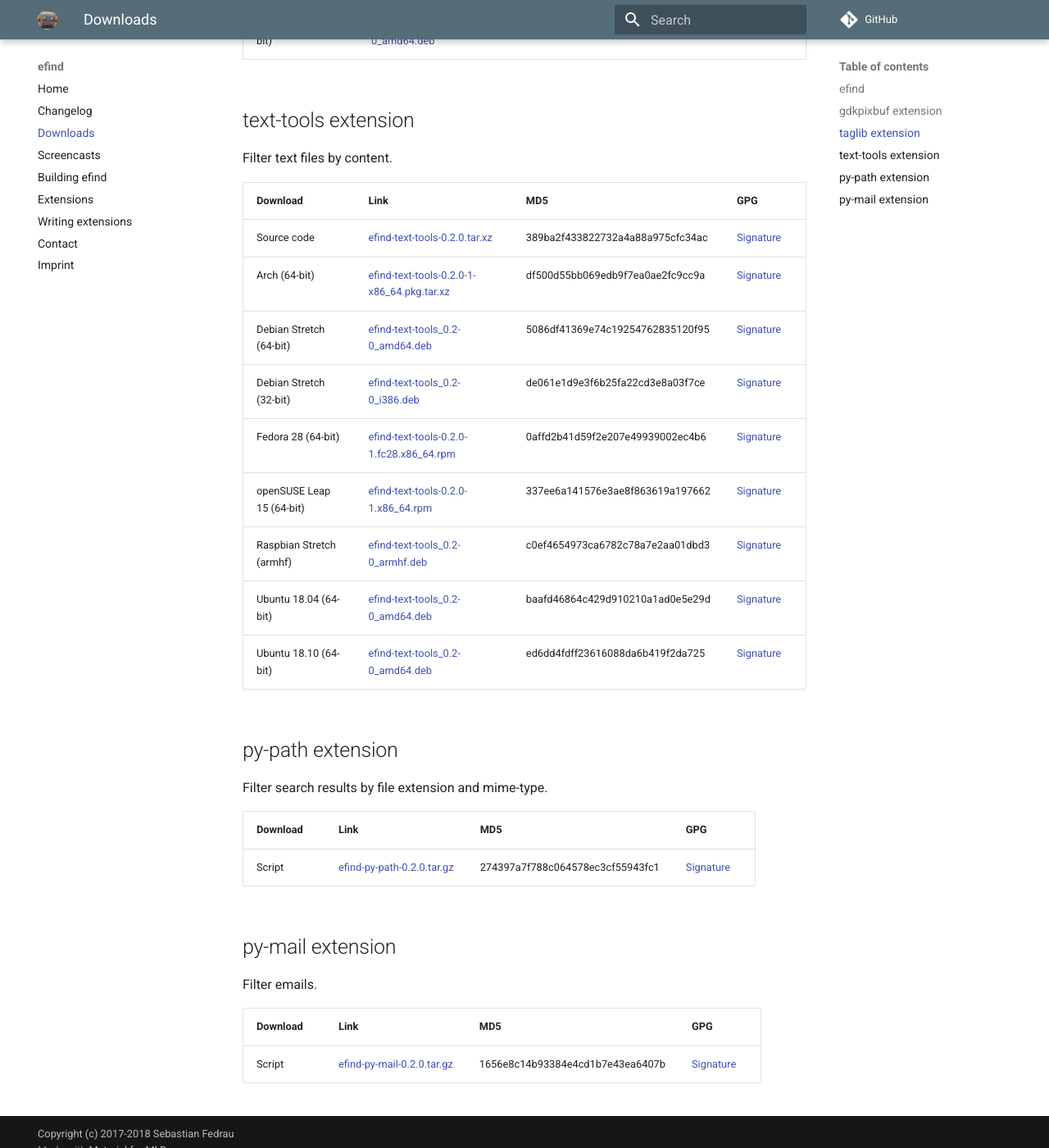
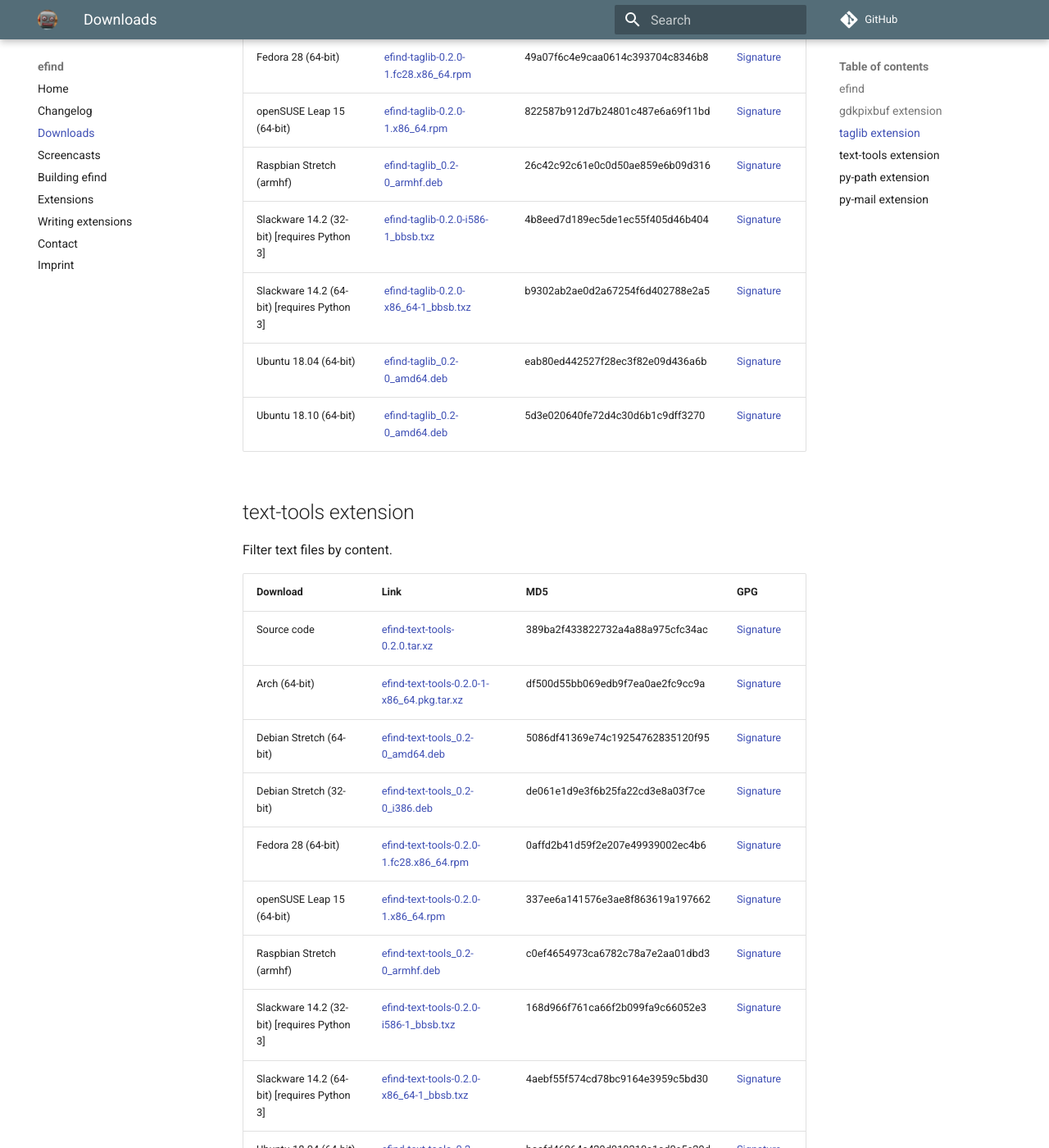
Before and after one commit to 20centaurifux/efind-website, an MkDocs documentation site: the page built from docs/downloads.md, in a window 1280 px wide and 1400 px high, scrolled down 2403 px. Shown: the whole window at 82% size. Built offline with MkDocs 1.6.1 and Material for MkDocs 9.7.7, drawn with Linux system fonts in a browser that asks for light colours; comment, search, counter and statistics services are not loaded; some of the changed text lies outside the part shown.

Commit message:
Slackware packages

```diff
--- a/docs/downloads.md
+++ b/docs/downloads.md
@@ -13,6 +13,8 @@
 Fedora 28 (64-bit)|[efind-0.5.0-1.fc28.x86_64.rpm](downloads/fedora-28/efind-0.5.0-1.fc28.x86_64.rpm)|fe1d391adad578a2ef64c7aa01ca2b74|[Signature](downloads/fedora-28/efind-0.5.0-1.fc28.x86_64.rpm.asc)
 openSUSE Leap 15 (64-bit)|[efind-0.5.0-1.x86_64.rpm](downloads/opensuse-leap/efind-0.5.0-1.x86_64.rpm)|389f492258b358560621fd84dab7ad2b|[Signature](downloads/opensuse-leap/efind-0.5.0-1.x86_64.rpm.asc)
 Raspbian Stretch (armhf)|[efind_0.5-0_armhf.deb](downloads/raspbian-9/efind_0.5-0_armhf.deb)|9ec40179bfd6ed8e3b7cd7e554e69f9f|[Signature](downloads/raspbian-9/efind_0.5-0_armhf.deb.asc)
+Slackware 14.2 (32-bit) [requires Python 3]|[efind-0.5.0-i586-1_bbsb.txz](downloads/slackware-14.2/efind-0.5.0-i586-1_bbsb.txz)|a992c6363053e9452fe98ac2d7bfd395|[Signature](downloads/slackware-14.2/efind-0.5.0-i586-1_bbsb.txz.asc)
+Slackware 14.2 (64-bit) [requires Python 3]|[efind-0.5.0-x86_64-1_bbsb.txz](downloads/slackware-14.2/efind-0.5.0-x86_64-1_bbsb.txz)|0f261148ca3b2d590ae2da62449ebb29|[Signature](downloads/slackware-14.2/efind-0.5.0-x86_64-1_bbsb.txz.asc)
 Ubuntu 18.04 (64-bit)|[efind_0.5-0_amd64.deb](downloads/ubuntu-18.04/efind_0.5-0_amd64.deb)|605fb1886b2b01e157f7c97e354f1821|[Signature](downloads/ubuntu-18.04/efind_0.5-0_amd64.deb.asc)
 Ubuntu 18.10 (64-bit)|[efind_0.5-0_amd64.deb](downloads/ubuntu-18.10/efind_0.5-0_amd64.deb)|fc7a75a43f5f548a2099cbe781b475d0|[Signature](downloads/ubuntu-18.10/efind_0.5-0_amd64.deb.asc)
 
@@ -29,6 +31,8 @@
 Fedora 28 (64-bit)|[efind-gdkpixbuf-0.2.0-1.fc28.x86_64.rpm](downloads/fedora-28/efind-gdkpixbuf-0.2.0-1.fc28.x86_64.rpm)|aeffb49625bcbf54cc8a2f4e67d4ffb0|[Signature](downloads/fedora-28/efind-gdkpixbuf-0.2.0-1.fc28.x86_64.rpm.asc)
 openSUSE Leap 15 (64-bit)|[efind-gdkpixbuf-0.2.0-1.x86_64.rpm](downloads/opensuse-leap/efind-gdkpixbuf-0.2.0-1.x86_64.rpm)|cb8624e67c150ec8eef3fc481eb3a1b9|[Signature](downloads/opensuse-leap/efind-gdkpixbuf-0.2.0-1.x86_64.rpm.asc)
 Raspbian Stretch (armhf)|[efind-gdkpixbuf_0.2-0_armhf.deb](downloads/raspbian-9/efind-gdkpixbuf_0.2-0_armhf.deb)|087ae954c4f735c48d93282294485dc5|[Signature](downloads/raspbian-9/efind-gdkpixbuf_0.2-0_armhf.deb.asc)
+Slackware 14.2 (32-bit) [requires Python 3]|[efind-gdkpixbuf-0.2.0-i586-1_bbsb.txz](downloads/slackware-14.2/efind-gdkpixbuf-0.2.0-i586-1_bbsb.txz)|fc9a303e0a2acc92c3370036a4db7228|[Signature](downloads/slackware-14.2/efind-gdkpixbuf-0.2.0-i586-1_bbsb.txz.asc)
+Slackware 14.2 (64-bit) [requires Python 3]|[efind-gdkpixbuf-0.2.0-x86_64-1_bbsb.txz](downloads/slackware-14.2/efind-gdkpixbuf-0.2.0-x86_64-1_bbsb.txz)|3a739a811a5ca1d8bf88434fb13d8269|[Signature](downloads/slackware-14.2/efind-gdkpixbuf-0.2.0-x86_64-1_bbsb.txz.asc)
 Ubuntu 18.04 (64-bit)|[efind-gdkpixbuf_0.2-0_amd64.deb](downloads/ubuntu-18.04/efind-gdkpixbuf_0.2-0_amd64.deb)|6b17c3b5af858e65b4e19ae656f84220|[Signature](downloads/ubuntu-18.04/efind-gdkpixbuf_0.2-0_amd64.deb.asc)
 Ubuntu 18.10 (64-bit)|[efind-gdkpixbuf_0.2-0_amd64.deb](downloads/ubuntu-18.10/efind-gdkpixbuf_0.2-0_amd64.deb)|40776cdec05692554edcce6fcde20b1e|[Signature](downloads/ubuntu-18.10/efind-gdkpixbuf_0.2-0_amd64.deb.asc)
 
@@ -45,6 +49,8 @@
 Fedora 28 (64-bit)|[efind-taglib-0.2.0-1.fc28.x86_64.rpm](downloads/fedora-28/efind-taglib-0.2.0-1.fc28.x86_64.rpm)|49a07f6c4e9caa0614c393704c8346b8|[Signature](downloads/fedora-28/efind-taglib-0.2.0-1.fc28.x86_64.rpm.asc)
 openSUSE Leap 15 (64-bit)|[efind-taglib-0.2.0-1.x86_64.rpm](downloads/opensuse-leap/efind-taglib-0.2.0-1.x86_64.rpm)|822587b912d7b24801c487e6a69f11bd|[Signature](downloads/opensuse-leap/efind-taglib-0.2.0-1.x86_64.rpm.asc)
 Raspbian Stretch (armhf)|[efind-taglib_0.2-0_armhf.deb](downloads/raspbian-9/efind-taglib_0.2-0_armhf.deb)|26c42c92c61e0c0d50ae859e6b09d316|[Signature](downloads/raspbian-9/efind-taglib_0.2-0_armhf.deb.asc)
+Slackware 14.2 (32-bit) [requires Python 3]|[efind-taglib-0.2.0-i586-1_bbsb.txz](downloads/slackware-14.2/efind-taglib-0.2.0-i586-1_bbsb.txz)|4b8eed7d189ec5de1ec55f405d46b404|[Signature](downloads/slackware-14.2/efind-taglib-0.2.0-i586-1_bbsb.txz.asc)
+Slackware 14.2 (64-bit) [requires Python 3]|[efind-taglib-0.2.0-x86_64-1_bbsb.txz](downloads/slackware-14.2/efind-taglib-0.2.0-x86_64-1_bbsb.txz)|b9302ab2ae0d2a67254f6d402788e2a5|[Signature](downloads/slackware-14.2/efind-taglib-0.2.0-x86_64-1_bbsb.txz.asc)
 Ubuntu 18.04 (64-bit)|[efind-taglib_0.2-0_amd64.deb](downloads/ubuntu-18.04/efind-taglib_0.2-0_amd64.deb)|eab80ed442527f28ec3f82e09d436a6b|[Signature](downloads/ubuntu-18.04/efind-taglib_0.2-0_amd64.deb.asc)
 Ubuntu 18.10 (64-bit)|[efind-taglib_0.2-0_amd64.deb](downloads/ubuntu-18.10/efind-taglib_0.2-0_amd64.deb)|5d3e020640fe72d4c30d6b1c9dff3270|[Signature](downloads/ubuntu-18.10/efind-taglib_0.2-0_amd64.deb.asc)
 
@@ -61,6 +67,8 @@
 Fedora 28 (64-bit)|[efind-text-tools-0.2.0-1.fc28.x86_64.rpm](downloads/fedora-28/efind-text-tools-0.2.0-1.fc28.x86_64.rpm)|0affd2b41d59f2e207e49939002ec4b6|[Signature](downloads/fedora-28/efind-text-tools-0.2.0-1.fc28.x86_64.rpm.asc)
 openSUSE Leap 15 (64-bit)|[efind-text-tools-0.2.0-1.x86_64.rpm](downloads/opensuse-leap/efind-text-tools-0.2.0-1.x86_64.rpm)|337ee6a141576e3ae8f863619a197662|[Signature](downloads/opensuse-leap/efind-text-tools-0.2.0-1.x86_64.rpm.asc)
 Raspbian Stretch (armhf)|[efind-text-tools_0.2-0_armhf.deb](downloads/raspbian-9/efind-text-tools_0.2-0_armhf.deb)|c0ef4654973ca6782c78a7e2aa01dbd3|[Signature](downloads/raspbian-9/efind-text-tools_0.2-0_armhf.deb.asc)
+Slackware 14.2 (32-bit) [requires Python 3]|[efind-text-tools-0.2.0-i586-1_bbsb.txz](downloads/slackware-14.2/efind-text-tools-0.2.0-i586-1_bbsb.txz)|168d966f761ca66f2b099fa9c66052e3|[Signature](downloads/slackware-14.2/efind-text-tools-0.2.0-i586-1_bbsb.txz.asc)
+Slackware 14.2 (64-bit) [requires Python 3]|[efind-text-tools-0.2.0-x86_64-1_bbsb.txz](downloads/slackware-14.2/efind-text-tools-0.2.0-x86_64-1_bbsb.txz)|4aebf55f574cd78bc9164e3959c5bd30|[Signature](downloads/slackware-14.2/efind-text-tools-0.2.0-x86_64-1_bbsb.txz.asc)
 Ubuntu 18.04 (64-bit)|[efind-text-tools_0.2-0_amd64.deb](downloads/ubuntu-18.04/efind-text-tools_0.2-0_amd64.deb)|baafd46864c429d910210a1ad0e5e29d|[Signature](downloads/ubuntu-18.04/efind-text-tools_0.2-0_amd64.deb.asc)
 Ubuntu 18.10 (64-bit)|[efind-text-tools_0.2-0_amd64.deb](downloads/ubuntu-18.10/efind-text-tools_0.2-0_amd64.deb)|ed6dd4fdff23616088da6b419f2da725|[Signature](downloads/ubuntu-18.10/efind-text-tools_0.2-0_amd64.deb.asc)
 
--- a/generate_downloads.py
+++ b/generate_downloads.py
@@ -39,6 +39,9 @@
 	else:
 		name = "%s (32-bit)" % name
 
+	if "Slackware" in name:
+		name = name + " [requires Python 3]"
+
 	return name
 
 def generate_rows(subfolder, pkg, version):
```
